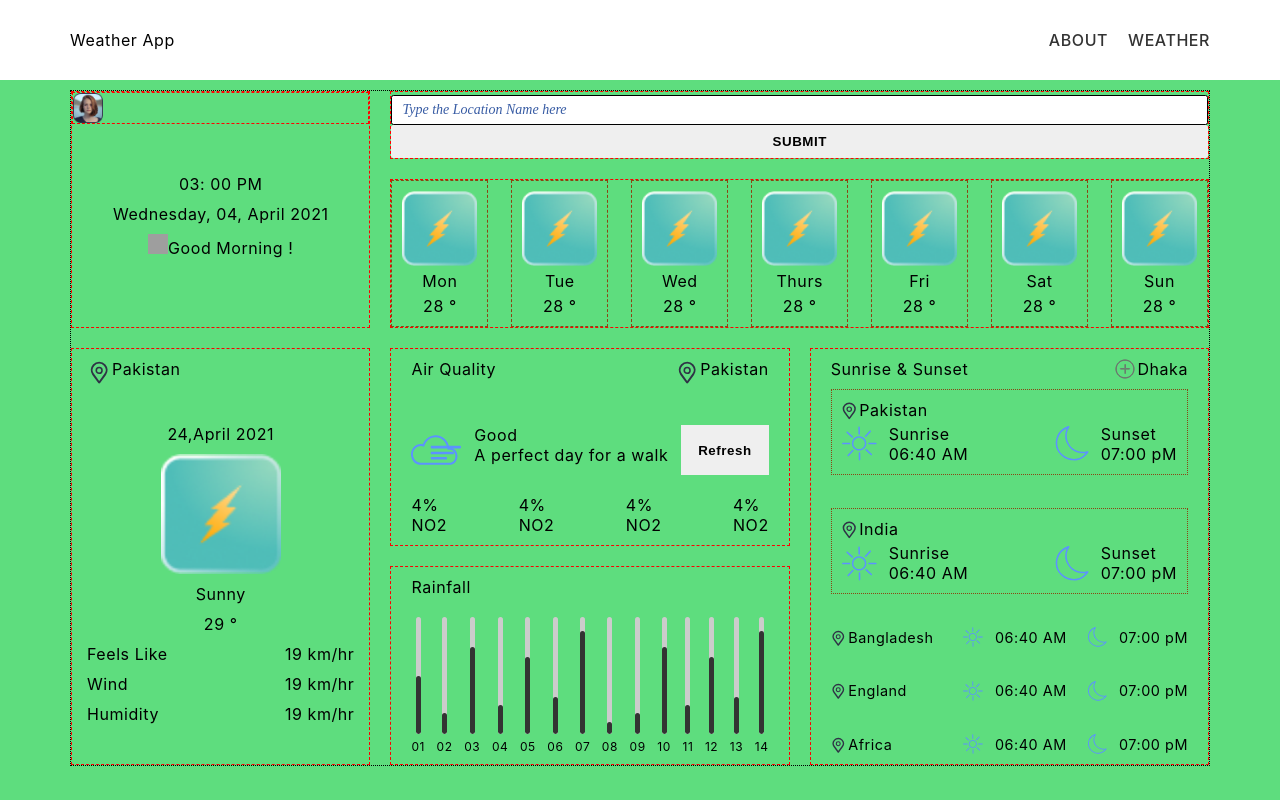
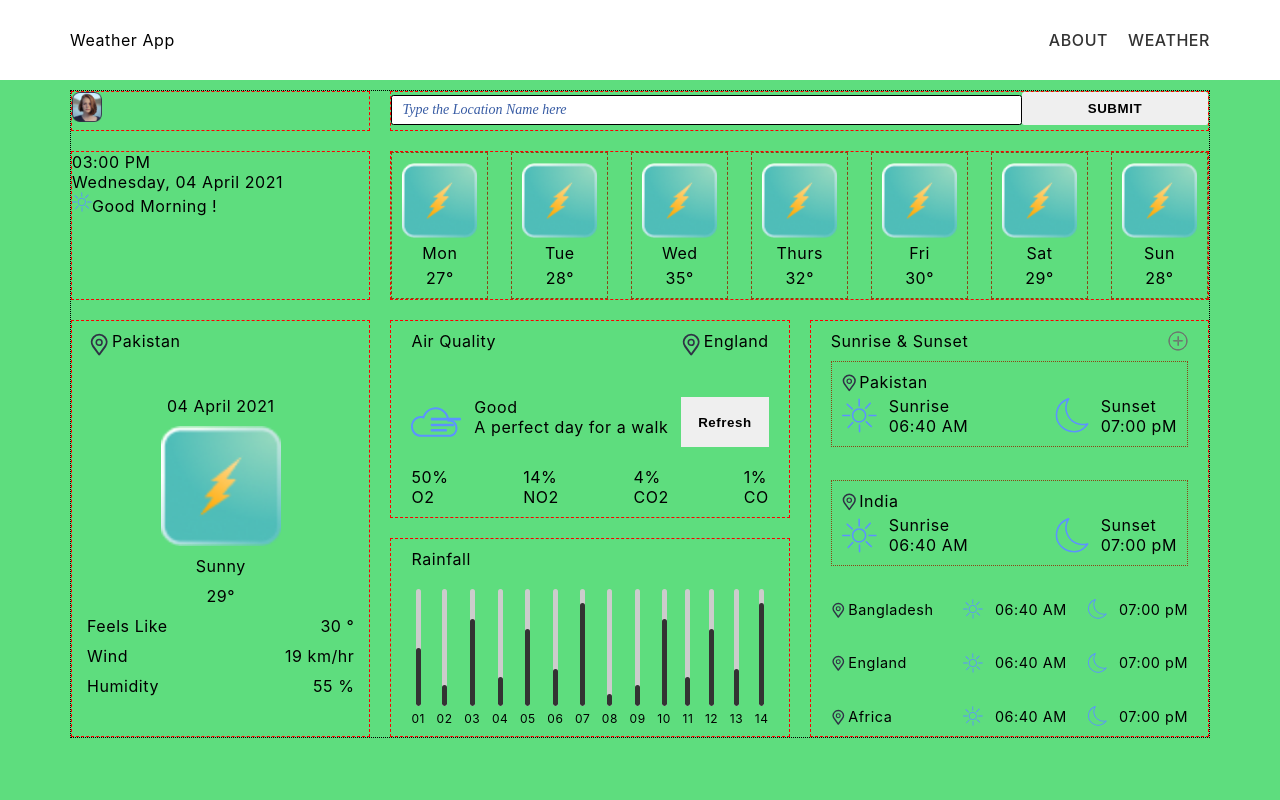
Before and after one commit to mshahzebraza/SkyNet-Weather-App, a Next.js app: page /weather in a window 1280 px wide. Built offline with nearby package versions, Linux system fonts and the light colour scheme; grey boxes are pictures that could not be loaded.

Commit message:
styling phase 02 - complete
Reordered the panel and welcome section.
learnt to render degree symbol
all the data is now fetched from variables which can later be replaced by api data and props

```diff
--- a/components/AirQuality/AirQuality.js
+++ b/components/AirQuality/AirQuality.js
@@ -12,24 +12,30 @@ import styles from './AirQuality.module.scss';
 /* BODY */
 export default function AirQuality(params) {
 
-  const airQuality = [
+  const data = {
+    location: 'England',
+    status: 'Good',
+    comment: 'A perfect day for a walk',
+    traces: [
+      {
+        type: 'O2',
+        amount: '50%'
+      },
       {
         type: 'NO2',
+        amount: '14%'
+      },
+      {
+        type: 'CO2',
         amount: '4%'
       },
       {
-      type: 'NO2',
-      amount: '4%'
-    },
-    {
-      type: 'NO2',
-      amount: '4%'
-    },
-    {
-      type: 'NO2',
-      amount: '4%'
+        type: 'CO',
+        amount: '1%'
       },
     ]
+  }
+
 
   return (
     <div className={styles.airQuality}>
@@ -39,7 +45,7 @@ export default function AirQuality(params) {
         {/* Location */}
         <div className={styles.aqLocation}>
           <Image src="/icons/locationPin.svg" alt="Location Pin" width={25} height={25} className={styles.locationIcon} />
-          <p className={styles.locationText}>Pakistan</p>
+          <p className={styles.locationText}>{data.location}</p>
         </div>
         {/* Location */}
       </div>
@@ -51,8 +57,8 @@ export default function AirQuality(params) {
           <Image src='/icons/air.svg' alt='Air Icon' width={50} height={50} className={styles.aqImage} />
           {/* Data */}
           <div className={styles.aqText}>
-            <p className={styles.aqStatus}>Good</p>
-            <p className={styles.aqComment}>A perfect day for a walk</p>
+            <p className={styles.aqStatus}>{data.status}</p>
+            <p className={styles.aqComment}>{data.comment}</p>
           </div>
           {/* Button */}
           <button className={styles.aqRefresh} >Refresh</button>
@@ -61,7 +67,7 @@ export default function AirQuality(params) {
         {/* Detail */}
         <div className={styles.aqDetail}>
           {
-            airQuality.map((cur, id) => {
+            data.traces.map((cur, id) => {
               return (
                 <div className={styles.aqDetailItem}>
                   {/* Detail Amount */}
--- a/components/Highlights/Highlights.js
+++ b/components/Highlights/Highlights.js
@@ -12,14 +12,33 @@ import styles from './Highlights.module.scss';
 /* BODY */
 
 function HighlightDetail(props) {
+  let suffix;
+  if (props.type === 'temp') {
+    suffix = '\xB0';
+  } else if (props.type === 'speed') {
+    suffix = 'km/hr'
+  } else if (props.type === 'per') {
+    suffix = '%';
+  }
+
   return (<p className={styles.hlDetail}>
     <span className={styles.hlDetailLabel}>{props.label}</span>
-    <span className={styles.hlDetailValue}>{props.value}</span>
+    <span className={styles.hlDetailValue}>{props.value} {suffix}</span>
   </p>);
 }
 
 
 export default function Highlights(params) {
+  const data = {
+    location: 'Pakistan',
+    date: '04 April 2021',
+    condition: 'Sunny',
+    temp: '29',
+    feelslike: '30',
+    wind: '19',
+    humidity: '55',
+  }
+
   return (
 
     <div className={styles.highlights}>
@@ -27,27 +46,38 @@ export default function Highlights(params) {
       {/* Highlight Item */}
       <div className={styles.hlLocation}>
         <Image src="/icons/locationPin.svg" alt="Location Pin" width={25} height={25} className={styles.locationIcon} />
-        <p className={styles.locationText}>Pakistan</p>
+        <p className={styles.locationText}>{data.location}</p>
       </div>
 
       {/* Highlight Date */}
-      <p className={styles.hlDate}>24,April 2021</p>
+      <p className={styles.hlDate}>{data.date}</p>
 
       {/* Highlight Condition */}
       <Image src="/weather/thunder.png" alt="Weather Condition Image" width={120} height={120} className={styles.hlConditionImage} />
       {/* Highlight Text */}
-      <p className={styles.hlCondition}>Sunny</p>
+      <p className={styles.hlCondition}>{data.condition}</p>
 
       {/* Highlight Temp */}
-      <p className={styles.hlTemp}>29 &#176;</p>
+      <p className={styles.hlTemp}>{data.temp}&#176;</p>
 
       {/* Highlight Details */}
-      <HighlightDetail label='Feels Like' value='19 km/hr' />
-      <HighlightDetail label='Wind' value='19 km/hr' />
-      <HighlightDetail label='Humidity' value='19 km/hr' />
+      <HighlightDetail type='temp' label='Feels Like' value={data.feelslike} />
+      <HighlightDetail type='speed' label='Wind' value={data.wind} />
+      <HighlightDetail type='per' label='Humidity' value={data.humidity} />
 
 
     </div>
   )
 }
 Highlights.displayName = 'Highlights'
+/*
+// html example
+<span>&#176;</span>
+
+// css example
+span {
+  content: "\00B0";
+}
+// js example
+  symbol = '\xB0';
+ */
--- /dev/null
+++ b/components/Panel/Panel.js
@@ -0,0 +1,23 @@
+/* IMPORTS */
+
+// DEPENDENCIES
+import Image from 'next/image';
+
+// LIBRARY FUNCTIONS & STYLES
+import styles from './Panel.module.scss';
+
+// COMPONENTS
+
+
+/* BODY */
+export default function Rainfall(params) {
+
+  return (
+    <div className={styles.panel}>
+      <div className={styles.header}>
+        <Image src='/avatars/girl.png' alt='avatar' width={30} height={30} className={styles.avatar} />
+      </div>
+    </div>
+  )
+}
+Rainfall.displayName = 'Rainfall'
--- /dev/null
+++ b/components/Panel/Panel.module.scss
@@ -0,0 +1,3 @@
+.panel {
+  font-size: 1rem;
+}
--- a/components/Search/Search.js
+++ b/components/Search/Search.js
@@ -27,8 +27,6 @@ export default function Search(params) {
   // } = state;
 
   /*
-
-
 
   // Fetch Handler
   const fetchHandler = useCallback(async (location = 'Washington') => {
--- a/components/Search/Search.module.scss
+++ b/components/Search/Search.module.scss
@@ -0,0 +1,3 @@
+.form {
+  display: flex;
+}
--- a/components/SolarTime/SolarTime.js
+++ b/components/SolarTime/SolarTime.js
@@ -79,7 +79,6 @@ export default function SolarTime(params) {
         {/* Location */}
         <div className={styles.stLocation}>
           <Image src="/icons/add.svg" alt="Location Pin" width={20} height={20} className={styles.locationIcon} />
-          <p className={styles.locationText}>Dhaka</p>
         </div>
       </div>
 
--- a/components/WeekForecast/WeekForecast.js
+++ b/components/WeekForecast/WeekForecast.js
@@ -17,7 +17,7 @@ export default function WeekForecast(params) {
     {
       image: '/weather/thunder.png',
       day: 'Mon',
-      temp: 28
+      temp: 27
     },
     {
       image: '/weather/thunder.png',
@@ -27,22 +27,22 @@ export default function WeekForecast(params) {
     {
       image: '/weather/thunder.png',
       day: 'Wed',
-      temp: 28
+      temp: 35
     },
     {
       image: '/weather/thunder.png',
       day: 'Thurs',
-      temp: 28
+      temp: 32
     },
     {
       image: '/weather/thunder.png',
       day: 'Fri',
-      temp: 28
+      temp: 30
     },
     {
       image: '/weather/thunder.png',
       day: 'Sat',
-      temp: 28
+      temp: 29
     },
     {
       image: '/weather/thunder.png',
@@ -63,7 +63,7 @@ export default function WeekForecast(params) {
                 <Image className={styles.weekImage} src={cur.image} alt="weather condition" width={75} height={75} />
                 <span className={styles.weekDay}>{cur.day}</span>
                 <span className={styles.weekTemp}>
-                  {cur.temp} &#176;
+                  {cur.temp}&#176;
                 </span>
               </li>
             </>
@@ -75,3 +75,12 @@ export default function WeekForecast(params) {
   )
 }
 WeekForecast.displayName = 'WeekForecast'
+/*
+// html example
+<span>&#176;</span>
+
+// css example
+span {
+  content: "\00B0";
+}
+ */
--- a/components/Welcome/Welcome.js
+++ b/components/Welcome/Welcome.js
@@ -11,20 +11,23 @@ import styles from './Welcome.module.scss';
 
 /* BODY */
 export default function Welcome(params) {
+  const data = {
+    time: '03:00 PM',
+    day: 'Wednesday',
+    date: '04 April 2021',
+    isDay: true,
+  }
   return (
     <>
-      <div className={styles.header}>
-        <Image src='/avatars/girl.png' alt='avatar' width={30} height={30} className={styles.avatar} />
-      </div>
-      <div className={styles.body}>
+      <div className={styles.welcome}>
         <p className={styles.currentTime}>
-          03: 00 PM
+          {data.time}
         </p>
         <p className={styles.currentDate}>
-          <span className={styles.currentDay} >Wednesday</span>, 04, April 2021
+          <span className={styles.currentDay} >{data.day}</span>, {data.date}
         </p>
         <p className={styles.greetings}>
-          <Image src='/Conditional' alt='Time of Day' width={20} height={20} />
+          <Image src={`/icons/${data.isDay ? 'sun' : 'moon'}.svg`} alt='Time of Day' width={20} height={20} />
           Good Morning !
         </p>
       </div>
@@ -32,12 +35,3 @@ export default function Welcome(params) {
   )
 }
 Welcome.displayName = 'Welcome'
-/*
-// html example
-<span>&#176;</span>
-
-// css example
-span {
-  content: "\00B0";
-}
- */
--- a/pages/weather/index.js
+++ b/pages/weather/index.js
@@ -5,6 +5,7 @@ import styles from "../../styles/Weather.module.scss";
 // Objects & Styles
 
 // Components
+import Panel from '../../components/Panel/Panel';
 import Welcome from '../../components/Welcome/Welcome';
 import Highlights from '../../components/Highlights/Highlights';
 import Search from '../../components/Search/Search';
@@ -29,24 +30,27 @@ export default function Home(props) {
       */}
       <main className={styles.dashboard}>
         <section className={styles.sec1}>
+          <Panel />
+        </section>
+        <section className={styles.sec2}>
           <Welcome />
         </section>
-        <section className={styles.sec2}>
+        <section className={styles.sec3}>
           <Highlights />
         </section>
-        <section className={styles.sec3}>
+        <section className={styles.sec4}>
           <Search />
         </section>
-        <section className={styles.sec4}>
+        <section className={styles.sec5}>
           <WeekForecast />
         </section>
-        <section className={styles.sec5}>
+        <section className={styles.sec6}>
           <AirQuality />
         </section>
-        <section className={styles.sec6}>
+        <section className={styles.sec7}>
           <Rainfall />
         </section>
-        <section className={styles.sec7}>
+        <section className={styles.sec8}>
           <SolarTime />
         </section>
       </main>
--- a/styles/Weather.module.scss
+++ b/styles/Weather.module.scss
@@ -3,12 +3,12 @@
   min-height: 80vh;
 
   display: grid;
-  grid-template-rows: 0.5fr 1.5fr 2fr 2fr;
+  grid-template-rows: 0.4fr 1.5fr 2fr 2fr;
   grid-template-columns: 3fr 4fr 4fr;
   gap: 2rem;
 
   grid-template-areas:
-    "welcome      search      search"
+    "panel        search      search"
     "welcome      weekly      weekly"
     "highlights   airQuality  sunDuration"
     "highlights   rainfall    sunDuration";
@@ -28,24 +28,28 @@
 }
 
 .sec1 {
+  grid-area: panel;
+  // justify-content: start;
+}
+.sec2 {
   grid-area: welcome;
   // justify-content: start;
 }
-.sec2 {
+.sec3 {
   grid-area: highlights;
 }
-.sec3 {
+.sec4 {
   grid-area: search;
 }
-.sec4 {
+.sec5 {
   grid-area: weekly;
 }
-.sec5 {
+.sec6 {
   grid-area: airQuality;
 }
-.sec6 {
+.sec7 {
   grid-area: rainfall;
 }
-.sec7 {
+.sec8 {
   grid-area: sunDuration;
 }
```
Lines whose indentation alone changed are shown as unchanged.
